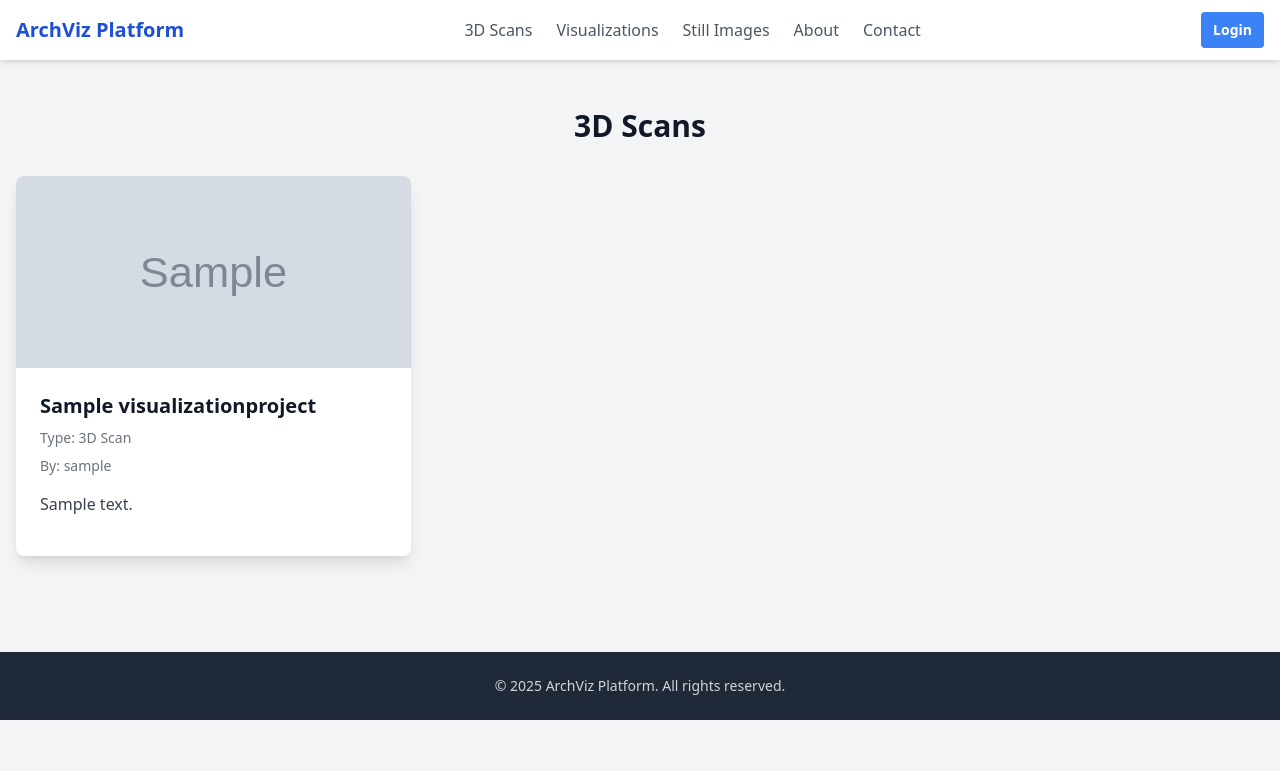
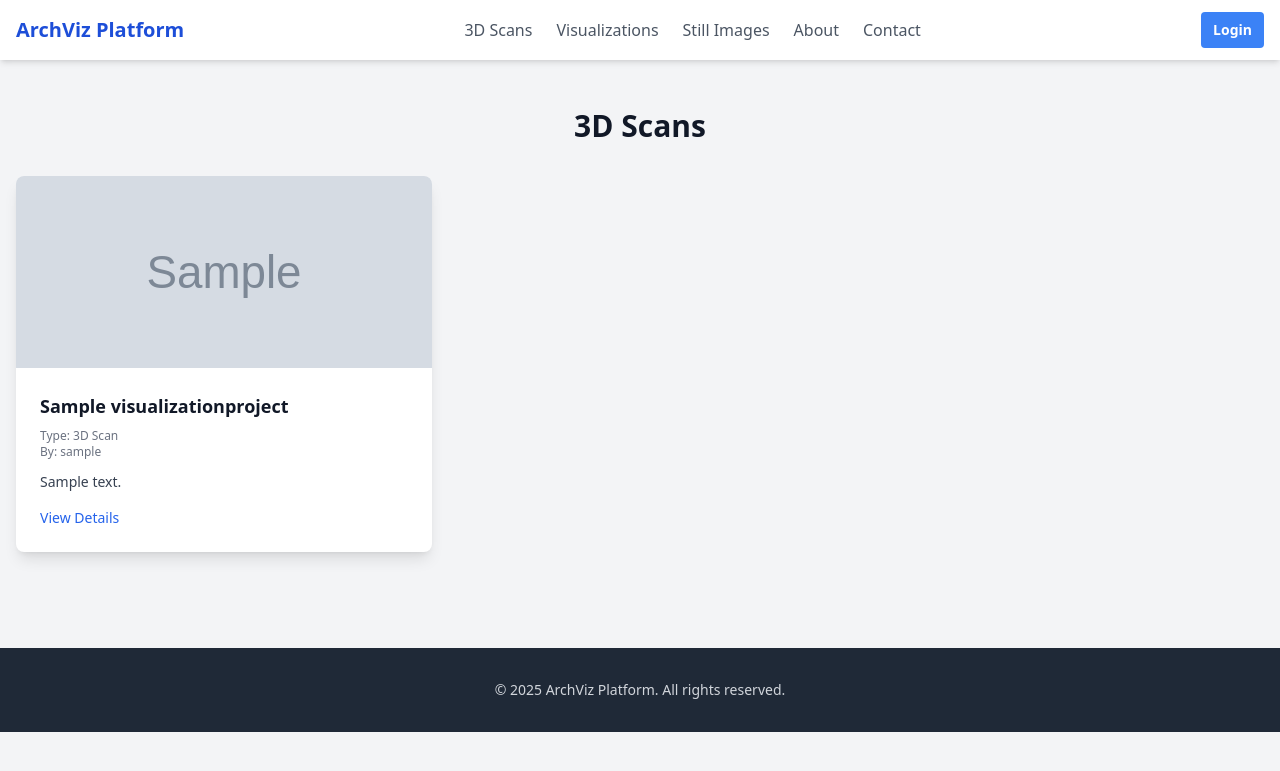
Before and after one commit to Laslo-S/Website_codebase, a Django app: page /scans/ in a window 1280 px wide. Shown: the top 771 px of the page. Run offline with Django 5.2, Linux system fonts and the light colour scheme; tables that the repository leaves empty hold one stand-in row (values such as "Sample post"); grey boxes marked "Sample" are stand-in pictures; some libraries are stand-ins or nearby versions.

Commit message:
feat: Implement dynamic content display with pagination and styling (Phase 8)

```diff
--- a/templates/base.html
+++ b/templates/base.html
@@ -11,7 +11,7 @@
     <link rel="stylesheet" href="{% static 'css/output.css' %}">
     {% endblock styles %}
 </head>
-<body class="bg-gray-100 text-gray-900 font-sans">
+<body class="bg-gray-100 text-gray-900 font-sans text-base leading-normal">
 
     {# Include Header Partial #}
     {% include 'partials/_header.html' %}
--- a/templates/core/_project_card.html
+++ b/templates/core/_project_card.html
@@ -1,12 +1,11 @@
-<div class="bg-white rounded-lg shadow-lg overflow-hidden flex flex-col h-full">
+<div class="bg-white rounded-lg shadow-lg overflow-hidden flex flex-col h-full transition duration-300 ease-in-out hover:shadow-xl">
     {# Display Image if available #}
     {% if project.image %}
         <img src="{{ project.image.url }}" alt="{{ project.title }}" class="w-full h-48 object-cover">
     {% elif project.embed_code %}
-        {# Basic embed for card - consider a placeholder image or different styling #}
-        <div class="w-full h-48 bg-gray-200 flex items-center justify-center text-gray-500 text-sm p-2 overflow-hidden">
-             <!-- Embed code might not render well here, showing placeholder -->
-             Embed: {{ project.get_project_type_display }}
+        {# Render embed code - Use aspect ratio container for responsiveness #}
+        <div class="aspect-w-16 aspect-h-9 bg-gray-200">
+             {{ project.embed_code|safe }}
         </div>
     {% else %}
         {# Placeholder if no image or embed #}
@@ -16,15 +15,15 @@
     {% endif %}
 
     <div class="p-6 flex flex-col flex-grow">
-        <h3 class="text-xl font-semibold mb-2">{{ project.title }}</h3>
-        <p class="text-sm text-gray-500 mb-2">Type: {{ project.get_project_type_display }}</p> {# Use display value #}
+        <h3 class="text-lg font-semibold mb-2">{{ project.title }}</h3>
+        <p class="text-xs text-gray-500 mb-1">Type: {{ project.get_project_type_display }}</p>
         {% if project.owner %}
-            <p class="text-sm text-gray-500 mb-4">By: {{ project.owner.username }}</p>
+            <p class="text-xs text-gray-500 mb-3">By: {{ project.owner.username }}</p>
         {% endif %}
 
-        <p class="text-gray-700 mb-4 flex-grow">{{ project.description|linebreaksbr|truncatewords:25 }}</p>
+        <p class="text-sm text-gray-700 mb-4 flex-grow">{{ project.description|linebreaksbr|truncatewords:25 }}</p>
 
         {# Add link to detail page later if needed #}
-        {# <a href="#" class="text-blue-600 hover:underline mt-auto">View Details</a> #}
+        <a href="#" class="text-blue-600 hover:underline mt-auto text-sm">View Details</a>
     </div>
 </div>
--- a/templates/core/_project_list_base.html
+++ b/templates/core/_project_list_base.html
@@ -7,39 +7,16 @@
     <h1 class="text-3xl font-bold mb-8 text-center">{{ page_title }}</h1>
 
     {% if projects %}
-        <div class="grid grid-cols-1 md:grid-cols-2 lg:grid-cols-3 gap-8">
+        {# Restore original grid div #}
+        <div class="grid grid-cols-1 sm:grid-cols-2 lg:grid-cols-3 gap-6">
             {% for project in projects %}
                 {# Include a reusable card template for each project #}
                 {% include "core/_project_card.html" with project=project %}
             {% endfor %}
         </div>
 
-        {# Pagination #}
-        {% if is_paginated %}
-            <nav aria-label="Page navigation" class="mt-12">
-                <ul class="flex justify-center space-x-2">
-                    {% if page_obj.has_previous %}
-                        <li><a href="?page={{ page_obj.previous_page_number }}" class="px-4 py-2 bg-gray-200 rounded hover:bg-blue-500 hover:text-white transition duration-300">&laquo; Previous</a></li>
-                    {% else %}
-                        <li class="disabled"><span class="px-4 py-2 bg-gray-100 text-gray-400 rounded">&laquo; Previous</span></li>
-                    {% endif %}
-
-                    {% for i in paginator.page_range %}
-                        {% if page_obj.number == i %}
-                            <li class="active"><span class="px-4 py-2 bg-blue-600 text-white rounded">{{ i }}</span></li>
-                        {% else %}
-                            <li><a href="?page={{ i }}" class="px-4 py-2 bg-gray-200 rounded hover:bg-blue-500 hover:text-white transition duration-300">{{ i }}</a></li>
-                        {% endif %}
-                    {% endfor %}
-
-                    {% if page_obj.has_next %}
-                        <li><a href="?page={{ page_obj.next_page_number }}" class="px-4 py-2 bg-gray-200 rounded hover:bg-blue-500 hover:text-white transition duration-300">Next &raquo;</a></li>
-                    {% else %}
-                        <li class="disabled"><span class="px-4 py-2 bg-gray-100 text-gray-400 rounded">Next &raquo;</span></li>
-                    {% endif %}
-                </ul>
-            </nav>
-        {% endif %}
+        {# Include Pagination Partial #}
+        {% include "partials/_pagination.html" %}
 
     {% else %}
         <p class="text-center text-gray-600">No projects of this type found.</p>
--- a/templates/partials/_footer.html
+++ b/templates/partials/_footer.html
@@ -1,5 +1,5 @@
 {# templates/partials/_footer.html #}
-<footer class="bg-gray-800 text-gray-300 text-center text-sm p-6 mt-12">
+<footer class="bg-gray-800 text-gray-300 text-center text-sm p-8 mt-12">
     {% block footer %}
         &copy; {% now "Y" %} ArchViz Platform. All rights reserved.
         {# Add more footer links or info later #}
--- a/templates/partials/_header.html
+++ b/templates/partials/_header.html
@@ -1,5 +1,5 @@
 {# templates/partials/_header.html #}
-<header class="bg-white shadow-md sticky top-0 z-50">
+<header class="bg-white shadow-md sticky top-0 z-50 border-b border-gray-200">
     <nav class="container mx-auto px-4 py-3 flex justify-between items-center">
         <div>
             <a href="{% url 'core:home' %}" class="text-xl font-bold text-blue-700 hover:text-blue-900">ArchViz Platform</a>
--- /dev/null
+++ b/templates/partials/_pagination.html
@@ -0,0 +1,26 @@
+{# templates/partials/_pagination.html #}
+{% if is_paginated %}
+    <nav aria-label="Page navigation" class="mt-12">
+        <ul class="flex justify-center space-x-2">
+            {% if page_obj.has_previous %}
+                <li><a href="?page={{ page_obj.previous_page_number }}" class="px-4 py-2 bg-gray-200 rounded hover:bg-blue-500 hover:text-white transition duration-300">&laquo; Previous</a></li>
+            {% else %}
+                <li class="disabled"><span class="px-4 py-2 bg-gray-100 text-gray-400 rounded">&laquo; Previous</span></li>
+            {% endif %}
+
+            {% for i in paginator.page_range %}
+                {% if page_obj.number == i %}
+                    <li class="active"><span class="px-4 py-2 bg-blue-600 text-white rounded">{{ i }}</span></li>
+                {% else %}
+                    <li><a href="?page={{ i }}" class="px-4 py-2 bg-gray-200 rounded hover:bg-blue-500 hover:text-white transition duration-300">{{ i }}</a></li>
+                {% endif %}
+            {% endfor %}
+
+            {% if page_obj.has_next %}
+                <li><a href="?page={{ page_obj.next_page_number }}" class="px-4 py-2 bg-gray-200 rounded hover:bg-blue-500 hover:text-white transition duration-300">Next &raquo;</a></li>
+            {% else %}
+                <li class="disabled"><span class="px-4 py-2 bg-gray-100 text-gray-400 rounded">Next &raquo;</span></li>
+            {% endif %}
+        </ul>
+    </nav>
+{% endif %}
```
Also changed, not shown: 1 other file.
